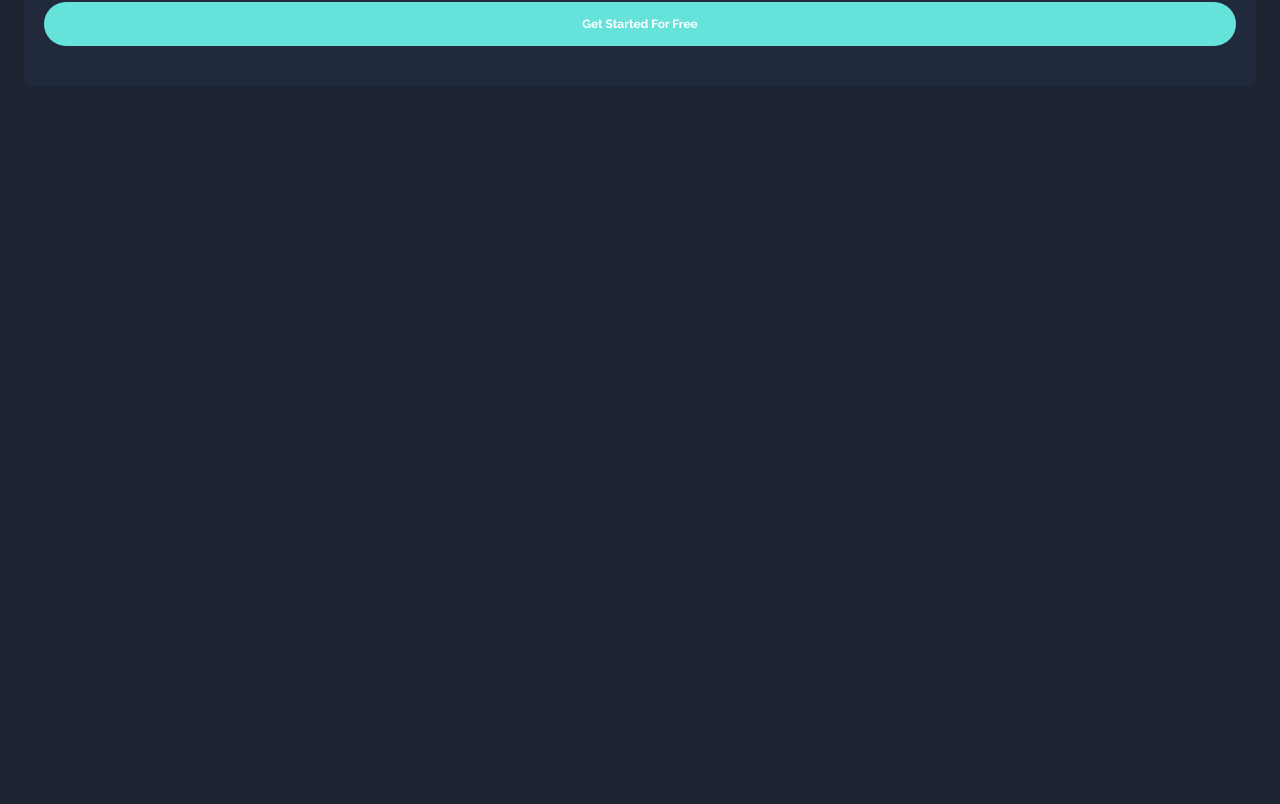
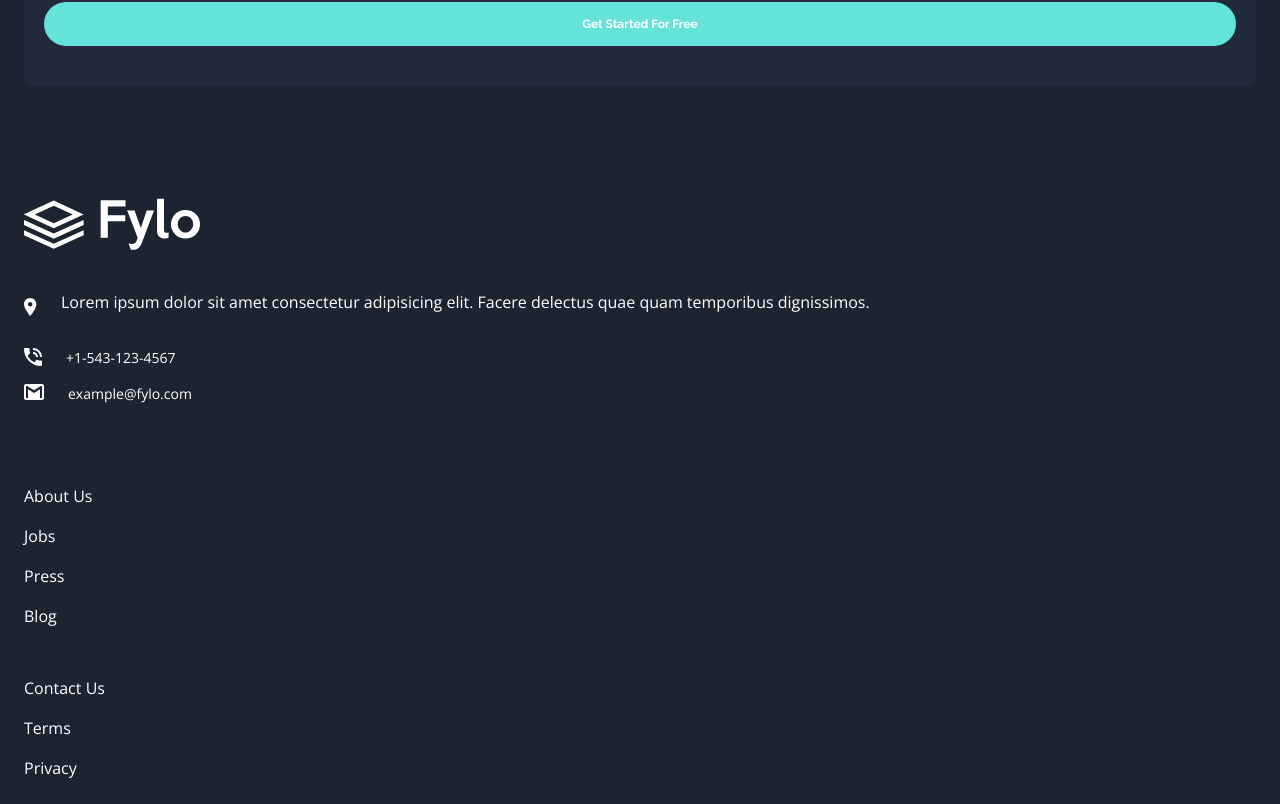
Before and after one commit to YerikAH/Fylo-landing-page-frontend-mentor, a React (Vite) app: page / in a window 1280 px wide. Shown: the part 3539-4343 px from the top of the page. Before the commit the page ends 3649 px from the top, so only its background shows below. Built offline with nearby package versions, Linux system fonts and the light colour scheme.

Commit message:
dev: update project5

```diff
--- a/src/App.tsx
+++ b/src/App.tsx
@@ -1,3 +1,4 @@
+import { Footer } from './components/footer/Footer'
 import Header from './components/header/Header'
 import Main from './components/main/Main'
 import './styles/style.scss'
@@ -7,6 +8,7 @@ function App() {
     <>
       <Header />
       <Main />
+      <Footer />
     </>
   )
 }
--- a/src/components/footer/Footer.tsx
+++ b/src/components/footer/Footer.tsx
@@ -1,39 +1,46 @@
 import { FOOTER_OPT_ONE, FOOTER_OPT_TWO } from '../../constant/constant'
-
+import logo from '../../assets/logo.svg'
+import locate from '../../assets/icon-location.svg'
+import phone from '../../assets/icon-phone.svg'
+import email from '../../assets/icon-email.svg'
 export const Footer = () => {
   return (
-    <footer>
-      <div>
-        <img src='' alt='logo' />
-        <div>
-          <img src='' alt='locate' />
-          <p>
+    <footer className=' px-6 py-6 w-full grid place-items-start w-full mt-16'>
+      <div className='grid'>
+        <img src={logo} alt='logo' />
+        <div className='flex gap-6 items-start mt-10'>
+          <img src={locate} alt='locate' className='mt-2' />
+          <p className='text-white text-base  font-open_sans'>
             Lorem ipsum dolor sit amet consectetur adipisicing elit. Facere delectus quae quam
             temporibus dignissimos.
           </p>
         </div>
       </div>
-      <div>
-        <a href=''>
-          <img src='' alt='phone' />
-          <span>+1-543-123-4567</span>
+      <div className='mt-4'>
+        <a href='' className='flex gap-6 items-start mt-4'>
+          <img src={phone} alt='phone' />
+          <span className='text-white text-sm  font-open_sans'>+1-543-123-4567</span>
         </a>
-        <a href=''>
-          <img src='' alt='gmail' />
-          <span>example@fylo.com</span>
+        <a href='' className='flex gap-6 items-start mt-4'>
+          <img src={email} alt='gmail' />
+          <span className='text-white text-sm  font-open_sans'>example@fylo.com</span>
         </a>
       </div>
-      <ul>
+      <ul className='mt-20 grid gap-4 w-full'>
         {FOOTER_OPT_ONE.map((item, idx) => (
-          <li key={idx}>
-            <a href=''>{item}</a>
+          <li key={idx} className='w-full'>
+            <a href='' className='text-white text-base  w-full font-open_sans flex'>
+              {item}
+            </a>
           </li>
         ))}
       </ul>
-      <ul>
+      <ul className='mt-12 grid gap-4 w-full'>
         {FOOTER_OPT_TWO.map((item, idx) => (
-          <li key={idx}>
-            <a href=''>{item}</a>
+          <li key={idx} className='w-full'>
+            <a href='' className='text-white text-base  w-full font-open_sans flex'>
+              {item}
+            </a>
           </li>
         ))}
       </ul>
--- a/src/components/main/sections/ContactSection.tsx
+++ b/src/components/main/sections/ContactSection.tsx
@@ -6,7 +6,7 @@ const ContactSection = () => {
       </h3>
       <p className='text-white text-sm  font-open_sans text-center mt-4'>
         It only takes a minute to sign up and our free starter tier is extremely generous. If you
-        have any questions, our support team would be happy to help you
+        have any questions, our support team would be happy to help you.
       </p>
       <div className='grid w-full'>
         <input
--- /dev/null
+++ b/src/components/ui/SocialMediaIcon.tsx
@@ -0,0 +1,6 @@
+import { PropsSocial } from '../../interface/interface'
+const SocialMediaIcon = ({ children }: PropsSocial) => {
+  return <div>{children}</div>
+}
+
+export default SocialMediaIcon
--- a/src/components/ui/social_media_icon.tsx
+++ /dev/null
@@ -1,5 +0,0 @@
-const social_media_icon = () => {
-  return <div>social_media_icon</div>
-}
-
-export default social_media_icon
--- /dev/null
+++ b/src/interface/interface.tsx
@@ -0,0 +1,3 @@
+export interface PropsSocial {
+  children: JSX.Element
+}
```
